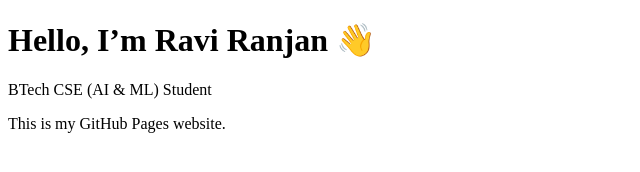
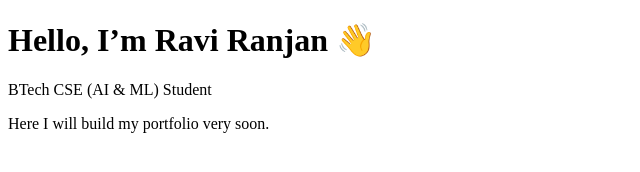
Before and after one commit to THUNDER5654/THUNDER5654.github.io, a plain HTML site: page index.html in a window 1280 px wide. Shown: the full height of the page, 0-640 px from the left. Drawn offline with Linux system fonts and the light colour scheme.

Commit message:
Update index.html

```diff
--- a/index.html
+++ b/index.html
@@ -6,6 +6,6 @@
 <body>
   <h1>Hello, I’m Ravi Ranjan 👋</h1>
   <p>BTech CSE (AI & ML) Student</p>
-  <p>This is my GitHub Pages website.</p>
+  <p>Here I will build my portfolio very soon.</p>
 </body>
 </html>
```
